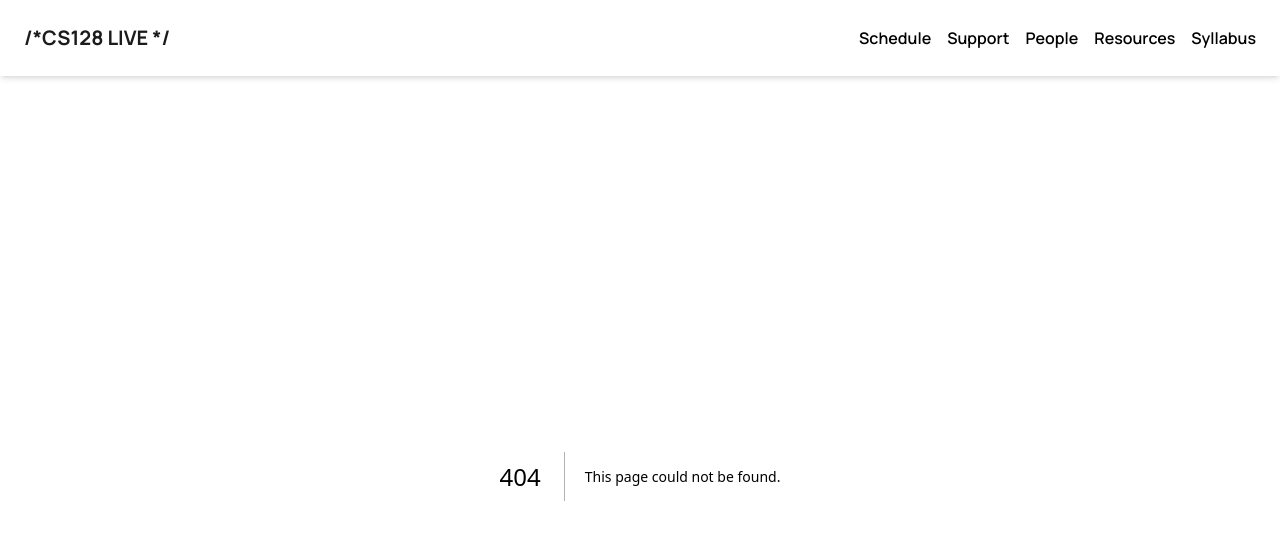
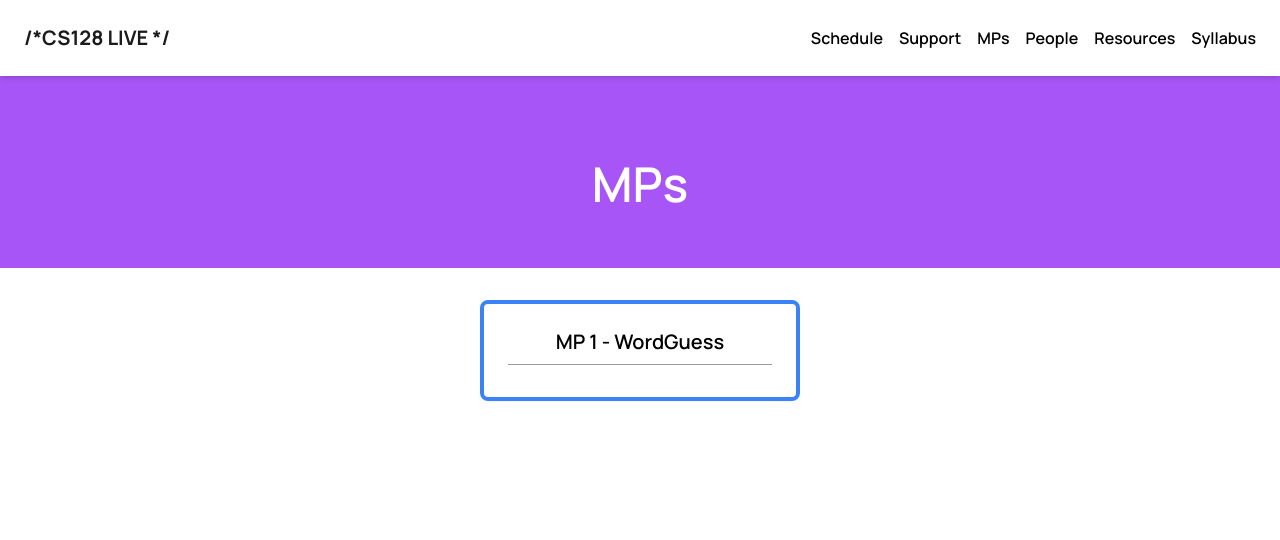
Before and after one commit to drschatz/cs-128-live-web, a Next.js app: page /mps in a window 1280 px wide. Before the commit this address had no page. Shown: the top 540 px of the page. Built offline with nearby package versions, Linux system fonts and the light colour scheme.

Commit message:
Create an MP page just like the resources page (start it with no MPs yet)

```diff
--- /dev/null
+++ b/src/app/mps/page.js
@@ -0,0 +1,99 @@
+"use client";
+
+import Link from "next/link";
+import { useEffect, useState } from "react";
+
+const ResourcePage = () => {
+  const [showMP1, setShowMP1] = useState(false);
+  const [showMP2, setShowMP2] = useState(false);
+  const [showMP3, setShowMP3] = useState(false);
+
+  useEffect(() => {
+    const currentDateTime = new Date();
+    const targetDateTimeMP1 = new Date("2024-08-29T09:00:00-06:00");
+    const targetDateTimeMP2 = new Date("2024-09-18T09:00:00-06:00"); // fake date
+    const targetDateTimeMP3 = new Date("2024-10-16T09:00:00-06:00"); // fake date
+
+    if (currentDateTime >= targetDateTimeMP1) {
+      setShowMP1(true);
+    }
+    if (currentDateTime >= targetDateTimeMP2) {
+      setShowMP2(true);
+    }
+    if (currentDateTime >= targetDateTimeMP3) {
+      setShowMP3(true);
+    }
+  }, []);
+
+  return (
+    <div className="mb-20">
+      <div className="mb-8 text-center relative w-full h-[24vh] bg-purple-500">
+        <div className="w-full z-10 flex flex-col items-center justify-center absolute top-1/2 left-1/2 -translate-x-1/2 -translate-y-1/2">
+          <h1 className="inline-block mt-6 font-semibold capitalize text-light text-2xl md:text-3xl lg:text-5xl !leading-normal relative w-5/6">
+            MPs
+          </h1>
+        </div>
+        <div className="absolute top-0 left-0 right-0 bottom-0 h-full bg-amber/60 dark:bg-amber/40" />
+      </div>
+
+      <div className="container mx-auto px-4">
+        <div className="flex flex-col justify-center items-center">
+          {showMP1 && (
+            <Link href="/course-book/mps/WordGuess">
+              <div className="mb-4 border-4 border-blue-500 rounded-lg shadow-sm w-80 h-30 flex-shrink-0 hover:shadow-lg transition-shadow duration-300">
+                <div className="flex flex-col justify-center p-6">
+                  <h3 className="text-xl font-semibold text-center">
+                    MP 1 - WordGuess
+                  </h3>
+                  <hr className="border-gray/70 my-2" />
+                </div>
+              </div>
+            </Link>
+          )}
+
+          {showMP2 && (
+            <Link href="/course-book/mps/MP2">
+              <div className="mb-4 border-4 border-blue-500 rounded-lg shadow-sm w-80 h-30 flex-shrink-0 hover:shadow-lg transition-shadow duration-300">
+                <div className="flex flex-col justify-center p-6">
+                  <h3 className="text-xl font-semibold text-center">
+                    MP 2 - [MP2 Name]
+                  </h3>
+                  <hr className="border-gray/70 my-2" />
+                </div>
+              </div>
+            </Link>
+          )}
+
+          {showMP3 && (
+            <Link href="/course-book/mps/MP3">
+              <div className="mb-4 border-4 border-blue-500 rounded-lg shadow-sm w-80 h-30 flex-shrink-0 hover:shadow-lg transition-shadow duration-300">
+                <div className="flex flex-col justify-center p-6">
+                  <h3 className="text-xl font-semibold text-center">
+                    MP 3 - [MP3 Name]
+                  </h3>
+                  <hr className="border-gray/70 my-2" />
+                </div>
+              </div>
+            </Link>
+          )}
+        </div>
+
+        {!showMP1 && !showMP2 && !showMP3 && (
+          <>
+            <h3 className="text-xl font-semibold text-center">
+              No MPs available yet...
+            </h3>
+            <br />
+            <h3 className="text-xl font-semibold text-center">
+              Come back later!
+            </h3>
+          </>
+        )}
+      </div>
+
+      <div className="hidden sm:block w-1/12"></div>
+    </div>
+  );
+};
+
+export default ResourcePage;
--- a/src/components/Header/index.js
+++ b/src/components/Header/index.js
@@ -1,11 +1,21 @@
 "use client";
 
 import Link from "next/link";
-import { useState } from "react";
+import { useState, useEffect } from "react";
 import Logo from "./Logo";
 
 const Header = () => {
   const [isOpen, setIsOpen] = useState(false);
+  const [showMPLink, setShowMPLink] = useState(false);
+
+  useEffect(() => {
+    const currentDateTime = new Date();
+    const targetDateTime = new Date("2024-08-10T09:00:00-06:00"); // CST is UTC-6
+
+    if (currentDateTime >= targetDateTime) {
+      setShowMPLink(true);
+    }
+  }, []);
 
   return (
     <nav
@@ -31,6 +41,12 @@ const Header = () => {
             {" "}
             Support{" "}
           </Link>
+          {showMPLink && (
+            <Link href="/mps" className="hover:text-accent">
+              {" "}
+              MPs{" "}
+            </Link>
+          )}
           <Link href="/people" className="hover:text-accent">
             {" "}
             People{" "}
@@ -103,11 +119,11 @@ const Header = () => {
             {" "}
             Quizzes{" "}
           </Link> */}
-                    <Link href="/people" className="hover:text-accent">
+          <Link href="/people" className="hover:text-accent">
             {" "}
             People{" "}
           </Link>
-                    <Link href="/resources" className="hover:text-accent">
+          <Link href="/resources" className="hover:text-accent">
             {" "}
             Resources{" "}
           </Link>
```
